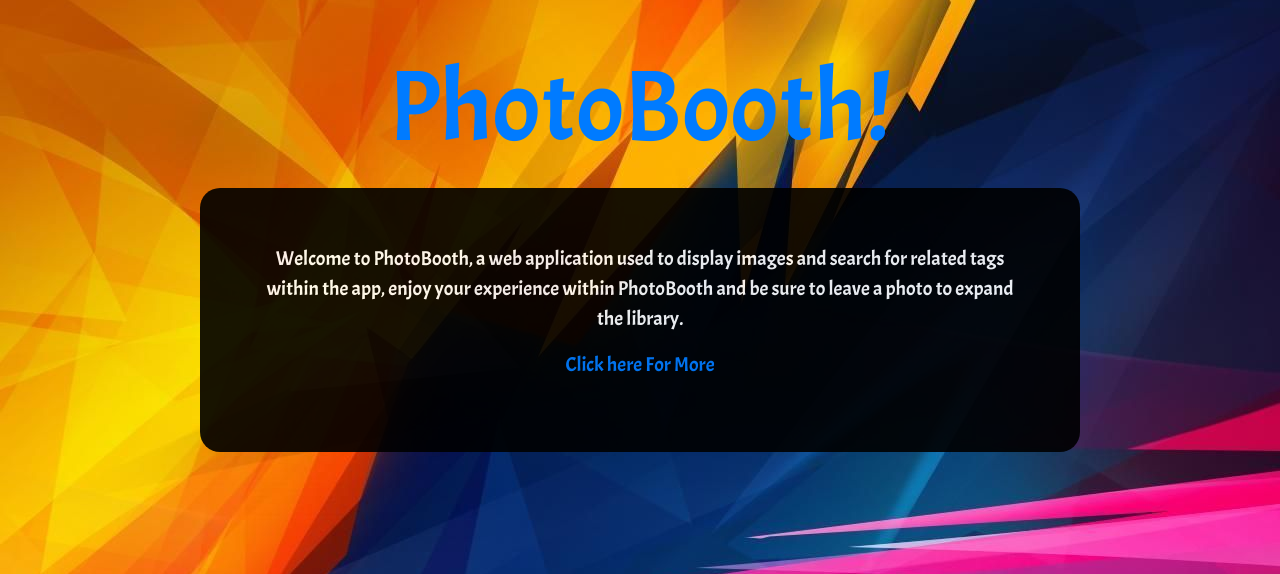
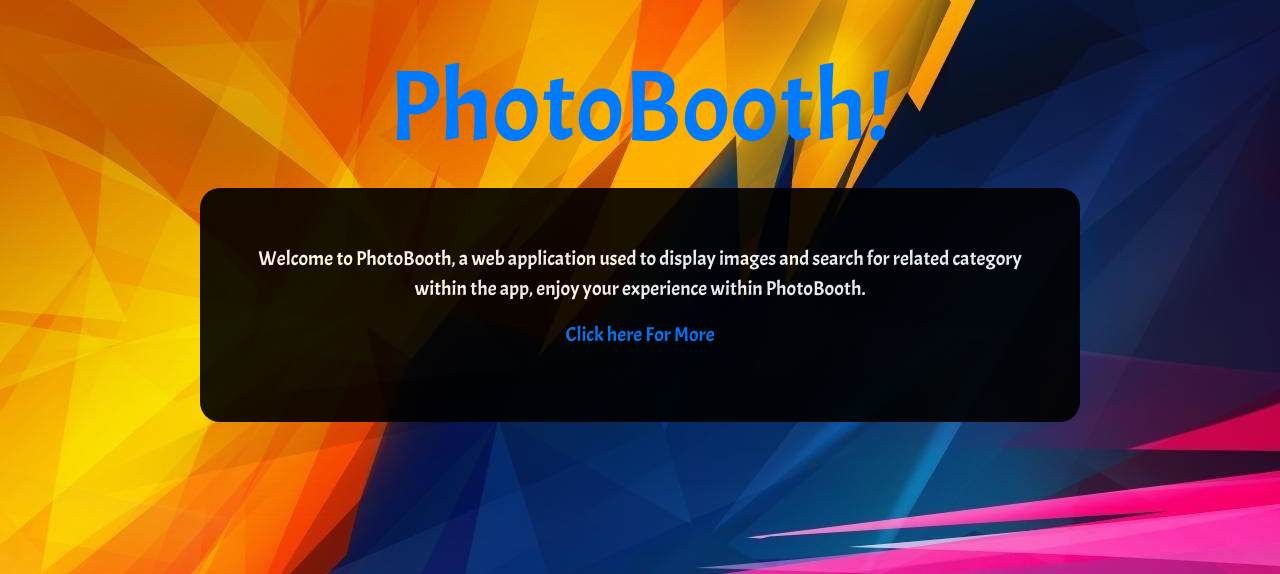
Before and after one commit to YvonneGi/PhotoBooth, a Django app: page / in a window 1280 px wide. Shown: the part 56-630 px from the top of the page. Run offline with Django 3.2, Linux system fonts and the light colour scheme; some libraries are stand-ins or nearby versions.

Commit message:
update home page with an intro paragraph

```diff
--- a/photos/templates/welcome.html
+++ b/photos/templates/welcome.html
@@ -47,7 +47,7 @@
     </div>
 
     <div class="card">
-        <p>Welcome to PhotoBooth, a web application used to display images and search for related tags within the app, enjoy your experience within PhotoBooth and be sure to leave a photo to expand the library.</p>
+        <p>Welcome to PhotoBooth, a web application used to display images and search for related category within the app, enjoy your experience within PhotoBooth.</p>
         <p>
             <a href="/all">Click here For More</a>
         </p>
```
